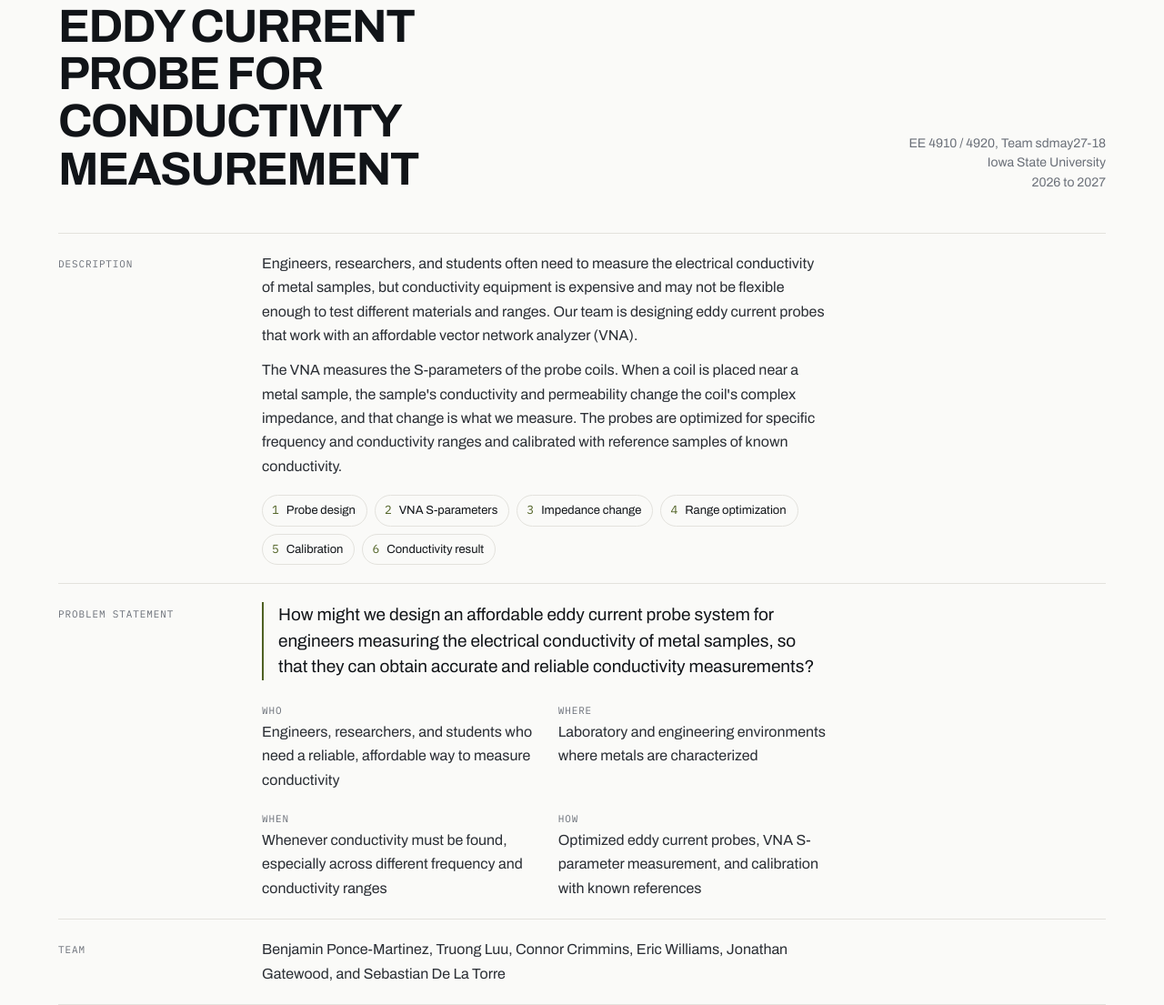
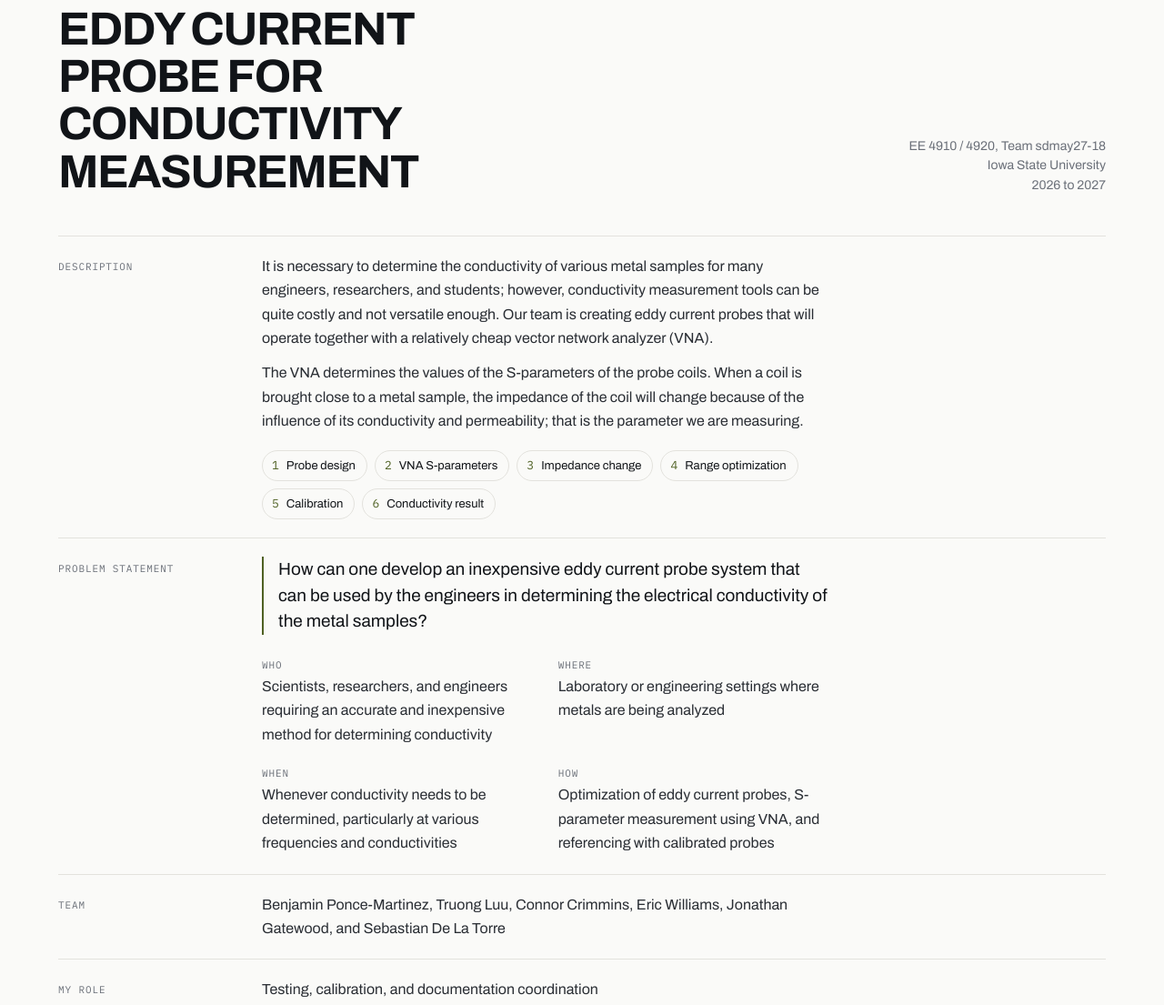
Before and after one commit to bponce-code/CPRE-4940-Senior-Portfolio, a website: page index.html in a window 1280 px wide. Shown: the part 3118-4223 px from the top of the page at 91% size. Drawn offline with Linux system fonts and the light colour scheme.

Commit message:
Update career objective and senior design text

```diff
--- a/index.html
+++ b/index.html
@@ -182,9 +182,9 @@
       </dl>
       <div>
         <span class="label">Career objective</span>
-        <p class="lede">I want to build my career in power systems, the infrastructure that homes, hospitals, and businesses depend on every day, and help keep it safe, reliable, and practical for the communities it serves.</p>
-        <p>Learning to analyze three-phase circuits showed me how much careful engineering sits behind something most people never think about when they flip a switch. My next step is to take what I've learned at Iowa State and apply it to real electrical systems, working alongside experienced engineers who can help me grow.</p>
-        <p>Longer term, I plan to pass the FE exam and earn my PE license, and to keep learning through mentorship and independent study. I also want to bring the collaboration and communication skills I've built in study groups, research labs, and student organizations to every team I join.</p>
+        <p class="lede">My goal in the coming years is to create a successful career in power systems, which are the backbone for homes, hospitals and industries. This field involves working on designing and implementing a safe, reliable and efficient system for the people relying on it.</p>
+        <p>Analyzing three phase circuits has been an eye opening experience into how complex and detailed engineering actually is, which we normally do not even give a thought about when we turn a light switch. The next step is to take this knowledge into practice in real life electrical systems under the guidance of professionals.</p>
+        <p>My future plans include passing the FE exam and obtaining my PE license and continuous learning via mentoring and self-study. I am also looking forward to bringing the communication and teamwork skills I have acquired to all my teams in the future.</p>
       </div>
     </div>
   </div>
@@ -202,17 +202,17 @@
       </header>
       <dl class="fields">
         <div><dt>Description</dt><dd>
-          <p>Engineers, researchers, and students often need to measure the electrical conductivity of metal samples, but conductivity equipment is expensive and may not be flexible enough to test different materials and ranges. Our team is designing eddy current probes that work with an affordable vector network analyzer (VNA).</p>
-          <p>The VNA measures the S-parameters of the probe coils. When a coil is placed near a metal sample, the sample's conductivity and permeability change the coil's complex impedance, and that change is what we measure. The probes are optimized for specific frequency and conductivity ranges and calibrated with reference samples of known conductivity.</p>
+          <p>It is necessary to determine the conductivity of various metal samples for many engineers, researchers, and students; however, conductivity measurement tools can be quite costly and not versatile enough. Our team is creating eddy current probes that will operate together with a relatively cheap vector network analyzer (VNA).</p>
+          <p>The VNA determines the values of the S-parameters of the probe coils. When a coil is brought close to a metal sample, the impedance of the coil will change because of the influence of its conductivity and permeability; that is the parameter we are measuring.</p>
           <ol class="steps"><li>Probe design</li><li>VNA S-parameters</li><li>Impedance change</li><li>Range optimization</li><li>Calibration</li><li>Conductivity result</li></ol>
         </dd></div>
         <div><dt>Problem statement</dt><dd>
-          <p class="hmw">How might we design an affordable eddy current probe system for engineers measuring the electrical conductivity of metal samples, so that they can obtain accurate and reliable conductivity measurements?</p>
+          <p class="hmw">How can one develop an inexpensive eddy current probe system that can be used by the engineers in determining the electrical conductivity of the metal samples?</p>
           <dl class="wh">
-            <div><dt>Who</dt><dd>Engineers, researchers, and students who need a reliable, affordable way to measure conductivity</dd></div>
-            <div><dt>Where</dt><dd>Laboratory and engineering environments where metals are characterized</dd></div>
-            <div><dt>When</dt><dd>Whenever conductivity must be found, especially across different frequency and conductivity ranges</dd></div>
-            <div><dt>How</dt><dd>Optimized eddy current probes, VNA S-parameter measurement, and calibration with known references</dd></div>
+            <div><dt>Who</dt><dd>Scientists, researchers, and engineers requiring an accurate and inexpensive method for determining conductivity</dd></div>
+            <div><dt>Where</dt><dd>Laboratory or engineering settings where metals are being analyzed</dd></div>
+            <div><dt>When</dt><dd>Whenever conductivity needs to be determined, particularly at various frequencies and conductivities</dd></div>
+            <div><dt>How</dt><dd>Optimization of eddy current probes, S-parameter measurement using VNA, and referencing with calibrated probes</dd></div>
           </dl>
         </dd></div>
         <div><dt>Team</dt><dd>Benjamin Ponce-Martinez, Truong Luu, Connor Crimmins, Eric Williams, Jonathan Gatewood, and Sebastian De La Torre</dd></div>
@@ -228,7 +228,7 @@
           </ul>
           <p class="note">Design documents and the EE 4910 / 4920 reports will be linked here as they are completed.</p>
         </dd></div>
-        <div><dt>Big picture</dt><dd>Conductivity tells engineers what a metal is, how pure or high quality it is, and whether it meets the requirements of a process. An affordable, non-contact measurement system lets labs and classrooms characterize materials accurately and make informed engineering decisions while keeping equipment costs as low as possible.</dd></div>
+        <div><dt>Big picture</dt><dd>Conductivity gives information on the metal that it is, the purity or quality of the material, and whether it is suited to the process or not. It is an economical means to measure conductivity without coming into contact with the material, hence making it ideal for research institutions and engineering classes.</dd></div>
       </dl>
     </article>
   </div>
```
